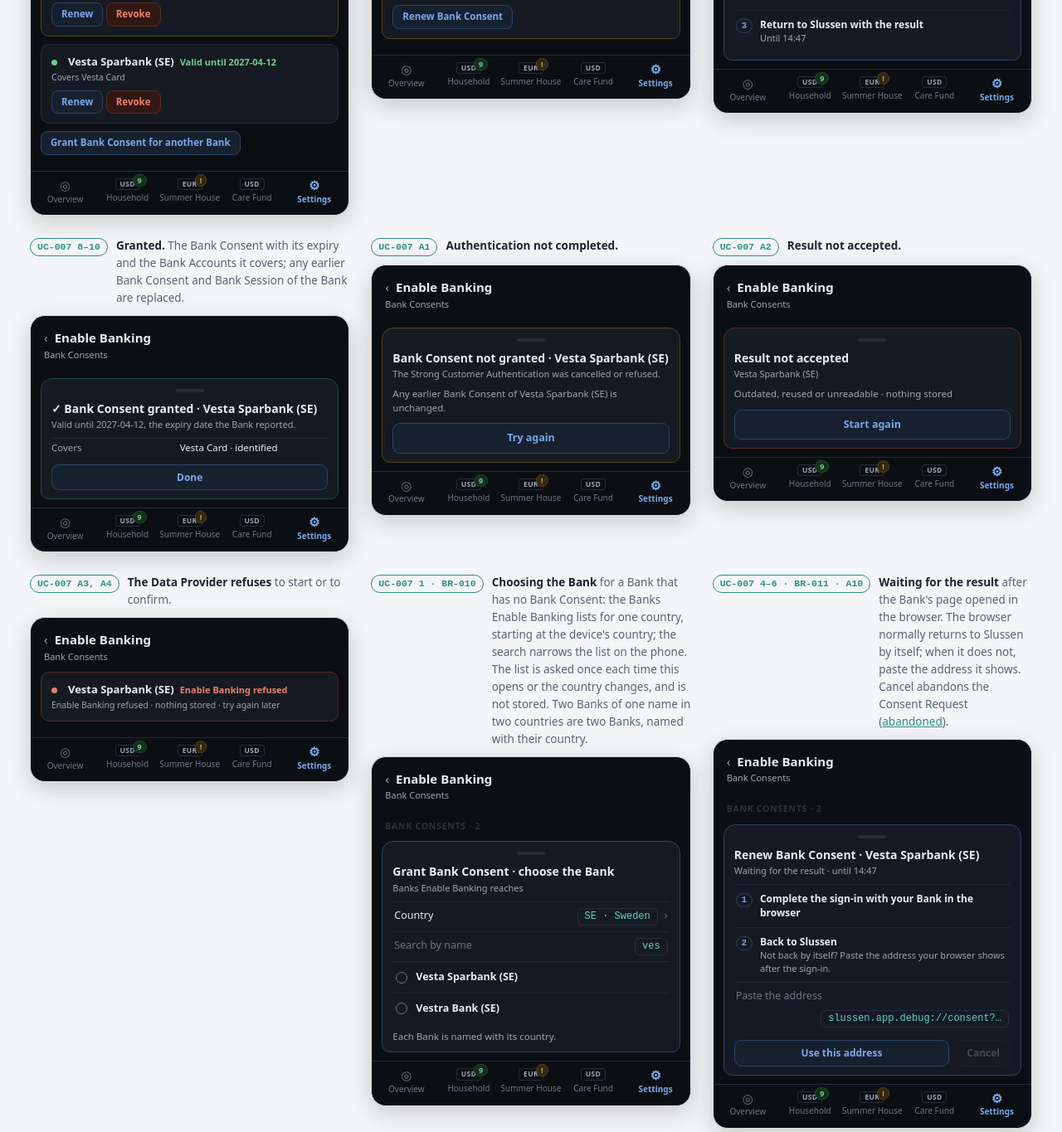
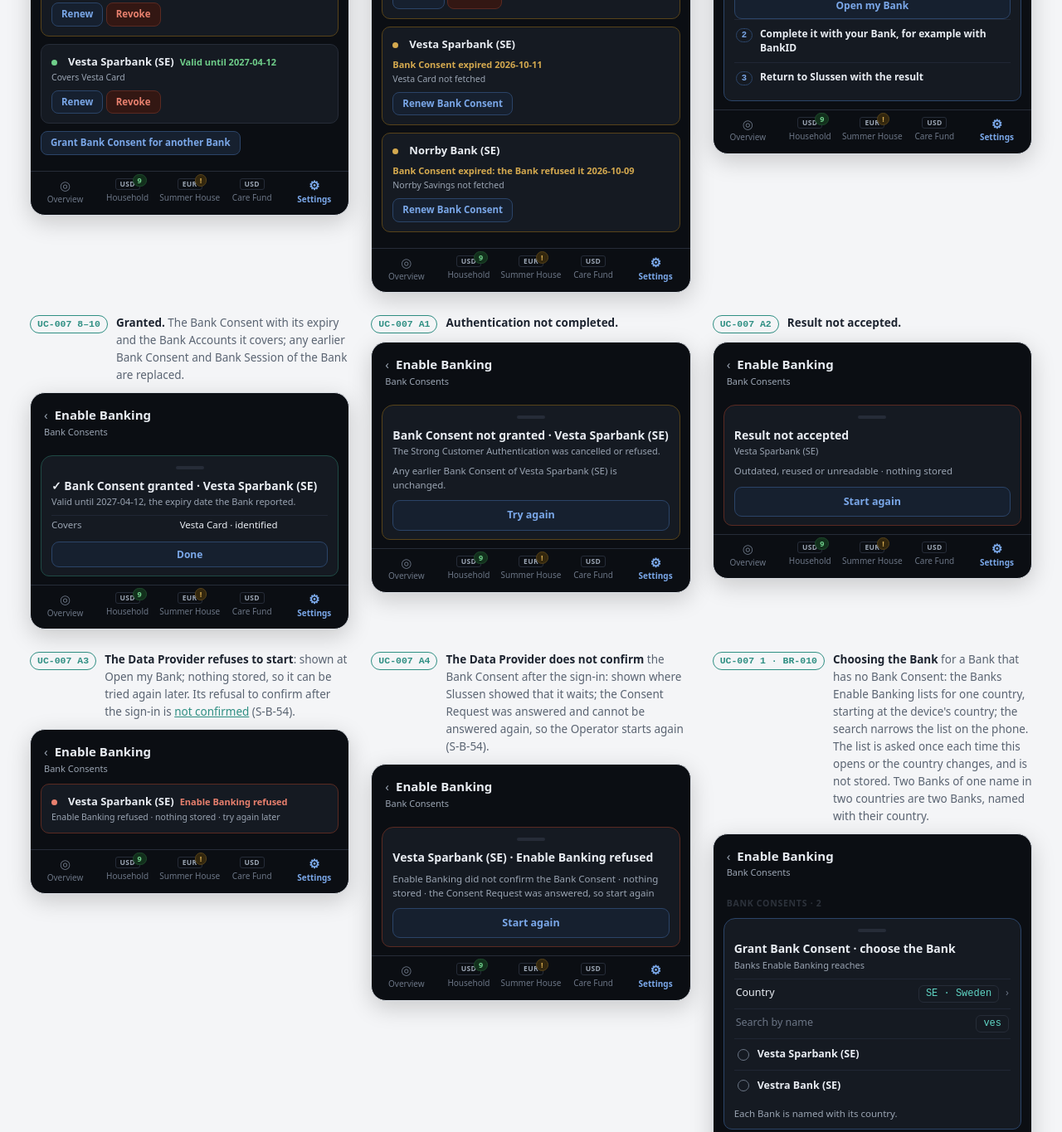
Before and after one commit to flylasse/slussen, a plain HTML site: page docs/mockups/consent.html in a window 1280 px wide. Shown: the part 829-2194 px from the top of the page at 83% size. Drawn offline with Linux system fonts and the light colour scheme.

Commit message:
Spec: S-B-54, the consent mockups follow the use case in five places (proposed)
After the review of phase E4; for the operator's approval at the end.

Co-Authored-By: Claude Fable 5.2 <noreply@anthropic.com>
Claude-Session: https://claude.ai/code/session_01LKHD1s76NvvxuK2Vz3nVgN

```diff
--- a/docs/mockups/consent.html
+++ b/docs/mockups/consent.html
@@ -303,23 +303,23 @@
 </div>
 </div>
 <div class="state" id="expired">
-<div class="step-label"><span class="n">UC-007 1 · BR-003</span><p><b>Earlier state: Vesta Sparbank (SE)'s Bank Consent expired</b> on 2026-10-11, before it was renewed (<a href="#granted">granted</a>). Renew opens the <a href="#grant">grant</a> sheet.</p></div>
+<div class="step-label"><span class="n">UC-007 1 · BR-003</span><p><b>Earlier state: Vesta Sparbank (SE)'s Bank Consent expired</b> on 2026-10-11, before it was renewed (<a href="#granted">granted</a>). Renew opens the <a href="#grant">grant</a> sheet. A Bank Consent the Bank refused before its expiry is shown as expired with the time and that the Bank refused it, renewing as the remedy (UC-008 BR-006, UC-001 A9; S-B-54).</p></div>
 <div class="phone">
 <div class="screen-title"><a class="back" href="connections.html#enable-banking">‹</a> Enable Banking</div>
 <p class="screen-sub">Bank Consents</p>
 <div class="body">
-<div class="sec-t">Bank Consents · 2</div><div class="card amber"><div class="src-row"><span class="dot amber"></span> <span class="nm">Aurora Bank (FI)</span> <span class="warn">Expires 2026-10-19</span></div><div class="src-note">Covers Aurora Current, Aurora Savings, Aurora Joint, Aurora Dollar</div><a class="btn primary" href="#grant">Renew</a> <a class="btn danger" href="#revoke">Revoke</a></div><div class="card amber"><div class="src-row"><span class="dot amber"></span> <span class="nm">Vesta Sparbank (SE)</span> <span class="warn">Bank Consent expired 2026-10-11</span></div><div class="src-note">Vesta Card not fetched</div><a class="btn primary" href="#grant">Renew Bank Consent</a></div>
+<div class="sec-t">Bank Consents · 3</div><div class="card amber"><div class="src-row"><span class="dot amber"></span> <span class="nm">Aurora Bank (FI)</span> <span class="warn">Expires 2026-10-19</span></div><div class="src-note">Covers Aurora Current, Aurora Savings, Aurora Joint, Aurora Dollar</div><a class="btn primary" href="#grant">Renew</a> <a class="btn danger" href="#revoke">Revoke</a></div><div class="card amber"><div class="src-row"><span class="dot amber"></span> <span class="nm">Vesta Sparbank (SE)</span> <span class="warn">Bank Consent expired 2026-10-11</span></div><div class="src-note">Vesta Card not fetched</div><a class="btn primary" href="#grant">Renew Bank Consent</a></div><div class="card amber"><div class="src-row"><span class="dot amber"></span> <span class="nm">Norrby Bank (SE)</span> <span class="warn">Bank Consent expired: the Bank refused it 2026-10-09</span></div><div class="src-note">Norrby Savings not fetched</div><a class="btn primary" href="#grant">Renew Bank Consent</a></div>
 </div>
 <div class="nav"><a class="tab" href="overview.html"><span class="ic">◎</span> Overview</a> <a class="tab" href="budget.html#household"><span class="cur">USD</span> Household<span class="bdg ">9</span></a> <a class="tab" href="budget.html#summer-house"><span class="cur">EUR</span> Summer House<span class="bdg warn">!</span></a> <a class="tab" href="budget.html#care-fund"><span class="cur">USD</span> Care Fund</a> <a class="tab on" href="settings.html"><span class="ic">⚙</span> Settings</a></div>
 </div>
 </div>
 <div class="state" id="grant">
-<div class="step-label"><span class="n">UC-007 1–7</span><p><b>Granting or renewing.</b> A new Consent Request makes every earlier one of this Bank unanswerable.</p></div>
+<div class="step-label"><span class="n">UC-007 1–7</span><p><b>Granting or renewing.</b> A new Consent Request makes every earlier one of this Bank unanswerable. No time is named before Open my Bank: the Consent Request lifetime starts when it is started, and <a href="#waiting">waiting</a> names its end (UC-007 BR-002; S-B-54).</p></div>
 <div class="phone">
 <div class="screen-title"><a class="back" href="connections.html#enable-banking">‹</a> Enable Banking</div>
 <p class="screen-sub">Bank Consents</p>
 <div class="body">
-<div class="ghost"><div class="sec-t">Bank Consents · 2</div></div><div class="sheet blue"><div class="grab"></div><h4>Renew Bank Consent · Vesta Sparbank (SE)</h4><p class="ctx">Enable Banking · one sign-in for every Bank Account at the Bank</p><div class="stepn"><span class="i">1</span> <span><span class="t">Open the Strong Customer Authentication of Vesta Sparbank (SE)</span> </span></div><span class="pair"><a class="cta-btn" href="#waiting">Open my Bank</a></span><div class="stepn"><span class="i">2</span> <span><span class="t">Complete it with your Bank, for example with BankID</span></span></div><div class="stepn"><span class="i">3</span> <span><span class="t">Return to Slussen with the result</span> <span class="d">Until 14:47</span></span></div></div>
+<div class="ghost"><div class="sec-t">Bank Consents · 2</div></div><div class="sheet blue"><div class="grab"></div><h4>Renew Bank Consent · Vesta Sparbank (SE)</h4><p class="ctx">Enable Banking · one sign-in for every Bank Account at the Bank</p><div class="stepn"><span class="i">1</span> <span><span class="t">Open the Strong Customer Authentication of Vesta Sparbank (SE)</span> </span></div><span class="pair"><a class="cta-btn" href="#waiting">Open my Bank</a></span><div class="stepn"><span class="i">2</span> <span><span class="t">Complete it with your Bank, for example with BankID</span></span></div><div class="stepn"><span class="i">3</span> <span><span class="t">Return to Slussen with the result</span></span></div></div>
 </div>
 <div class="nav"><a class="tab" href="overview.html"><span class="ic">◎</span> Overview</a> <a class="tab" href="budget.html#household"><span class="cur">USD</span> Household<span class="bdg ">9</span></a> <a class="tab" href="budget.html#summer-house"><span class="cur">EUR</span> Summer House<span class="bdg warn">!</span></a> <a class="tab" href="budget.html#care-fund"><span class="cur">USD</span> Care Fund</a> <a class="tab on" href="settings.html"><span class="ic">⚙</span> Settings</a></div>
 </div>
@@ -358,12 +358,23 @@
 </div>
 </div>
 <div class="state" id="provider-refused">
-<div class="step-label"><span class="n">UC-007 A3, A4</span><p><b>The Data Provider refuses</b> to start or to confirm.</p></div>
+<div class="step-label"><span class="n">UC-007 A3</span><p><b>The Data Provider refuses to start</b>: shown at Open my Bank; nothing stored, so it can be tried again later. Its refusal to confirm after the sign-in is <a href="#provider-not-confirmed">not confirmed</a> (S-B-54).</p></div>
 <div class="phone">
 <div class="screen-title"><a class="back" href="connections.html#enable-banking">‹</a> Enable Banking</div>
 <p class="screen-sub">Bank Consents</p>
 <div class="body">
 <div class="card red"><div class="src-row"><span class="dot red"></span> <span class="nm">Vesta Sparbank (SE)</span> <span class="bad">Enable Banking refused</span></div><div class="src-note">Enable Banking refused · nothing stored · try again later</div></div>
+</div>
+<div class="nav"><a class="tab" href="overview.html"><span class="ic">◎</span> Overview</a> <a class="tab" href="budget.html#household"><span class="cur">USD</span> Household<span class="bdg ">9</span></a> <a class="tab" href="budget.html#summer-house"><span class="cur">EUR</span> Summer House<span class="bdg warn">!</span></a> <a class="tab" href="budget.html#care-fund"><span class="cur">USD</span> Care Fund</a> <a class="tab on" href="settings.html"><span class="ic">⚙</span> Settings</a></div>
+</div>
+</div>
+<div class="state" id="provider-not-confirmed">
+<div class="step-label"><span class="n">UC-007 A4</span><p><b>The Data Provider does not confirm</b> the Bank Consent after the sign-in: shown where Slussen showed that it waits; the Consent Request was answered and cannot be answered again, so the Operator starts again (S-B-54).</p></div>
+<div class="phone">
+<div class="screen-title"><a class="back" href="connections.html#enable-banking">‹</a> Enable Banking</div>
+<p class="screen-sub">Bank Consents</p>
+<div class="body">
+<div class="sheet red"><div class="grab"></div><h4>Vesta Sparbank (SE) · Enable Banking refused</h4><p class="note">Enable Banking did not confirm the Bank Consent · nothing stored · the Consent Request was answered, so start again</p><a class="cta" href="#grant">Start again</a></div>
 </div>
 <div class="nav"><a class="tab" href="overview.html"><span class="ic">◎</span> Overview</a> <a class="tab" href="budget.html#household"><span class="cur">USD</span> Household<span class="bdg ">9</span></a> <a class="tab" href="budget.html#summer-house"><span class="cur">EUR</span> Summer House<span class="bdg warn">!</span></a> <a class="tab" href="budget.html#care-fund"><span class="cur">USD</span> Care Fund</a> <a class="tab on" href="settings.html"><span class="ic">⚙</span> Settings</a></div>
 </div>
@@ -456,6 +467,17 @@
 <div class="nav"><a class="tab" href="overview.html"><span class="ic">◎</span> Overview</a> <a class="tab" href="budget.html#household"><span class="cur">USD</span> Household<span class="bdg ">9</span></a> <a class="tab" href="budget.html#summer-house"><span class="cur">EUR</span> Summer House<span class="bdg warn">!</span></a> <a class="tab" href="budget.html#care-fund"><span class="cur">USD</span> Care Fund</a> <a class="tab on" href="settings.html"><span class="ic">⚙</span> Settings</a></div>
 </div>
 </div>
+<div class="state" id="none-yet-registered">
+<div class="step-label"><span class="n">UC-007 BR-011 · UC-014 BR-002</span><p><b>No Bank Consent yet, with a return address registered</b> with the credentials (S-B-51): the page names that address, the one Slussen sends; after the sign-in the browser ends on its page, and pasting the address it shows is the way back (S-B-54).</p></div>
+<div class="phone">
+<div class="screen-title"><a class="back" href="connections.html#enable-banking">‹</a> Enable Banking</div>
+<p class="screen-sub">Bank Consents</p>
+<div class="body">
+<div class="sec-t">Bank Consents · 0</div><div class="card"><div class="src-note">No Bank Consent yet.</div><div class="kv"><span class="k">Return address registered with the credentials</span> <span class="v"><code>https://household.example/return</code></span></div><a class="btn" href="#none-yet-registered">Copy</a></div><a class="btn primary" href="#choose-bank" style="margin:0 0 9px">Grant Bank Consent</a>
+</div>
+<div class="nav"><a class="tab" href="overview.html"><span class="ic">◎</span> Overview</a> <a class="tab" href="budget.html#household"><span class="cur">USD</span> Household<span class="bdg ">9</span></a> <a class="tab" href="budget.html#summer-house"><span class="cur">EUR</span> Summer House<span class="bdg warn">!</span></a> <a class="tab" href="budget.html#care-fund"><span class="cur">USD</span> Care Fund</a> <a class="tab on" href="settings.html"><span class="ic">⚙</span> Settings</a></div>
+</div>
+</div>
 <div class="state" id="probably">
 <div class="step-label"><span class="n">UC-007 A5</span><p><b>A covered Bank Account only probably recognised</b>: its transactions wait until you confirm it (UC-009).</p></div>
 <div class="phone">
@@ -511,7 +533,7 @@
 <div class="screen-title"><a class="back" href="connections.html#consent-first">‹</a> Enable Banking</div>
 <p class="screen-sub">Pair Bank Accounts</p>
 <div class="body">
-<div class="ghost"><div class="sec-t">Enable Banking</div></div><div class="sheet blue"><div class="grab"></div><h4>Grant Bank Consent · Aurora Bank (FI)</h4><p class="ctx">Enable Banking · one sign-in for every Bank Account at the Bank</p><div class="stepn"><span class="i">1</span> <span><span class="t">Open the Strong Customer Authentication of Aurora Bank (FI)</span> </span></div><span class="pair"><a class="cta-btn" href="#granted-first-run">Open my Bank</a></span><div class="stepn"><span class="i">2</span> <span><span class="t">Complete it with your Bank, for example with BankID</span></span></div><div class="stepn"><span class="i">3</span> <span><span class="t">Return to Slussen with the result</span> <span class="d">Until 09:24</span></span></div></div>
+<div class="ghost"><div class="sec-t">Enable Banking</div></div><div class="sheet blue"><div class="grab"></div><h4>Grant Bank Consent · Aurora Bank (FI)</h4><p class="ctx">Enable Banking · one sign-in for every Bank Account at the Bank</p><div class="stepn"><span class="i">1</span> <span><span class="t">Open the Strong Customer Authentication of Aurora Bank (FI)</span> </span></div><span class="pair"><a class="cta-btn" href="#granted-first-run">Open my Bank</a></span><div class="stepn"><span class="i">2</span> <span><span class="t">Complete it with your Bank, for example with BankID</span></span></div><div class="stepn"><span class="i">3</span> <span><span class="t">Return to Slussen with the result</span></span></div></div>
 </div>
 <div class="nav"><a class="tab" href="overview.html"><span class="ic">◎</span> Overview</a> <a class="tab" href="budget.html#household"><span class="cur">USD</span> Household</a> <a class="tab" href="budget.html#summer-house"><span class="cur">EUR</span> Summer House</a> <a class="tab" href="budget.html#care-fund"><span class="cur">USD</span> Care Fund</a> <a class="tab on" href="settings.html"><span class="ic">⚙</span> Settings</a></div>
 </div>
```
Also changed, not shown: docs/mockups/connections.html (+2 -2 lines), docs/mockups/index.html (+1 -1 lines), 1 other file.
